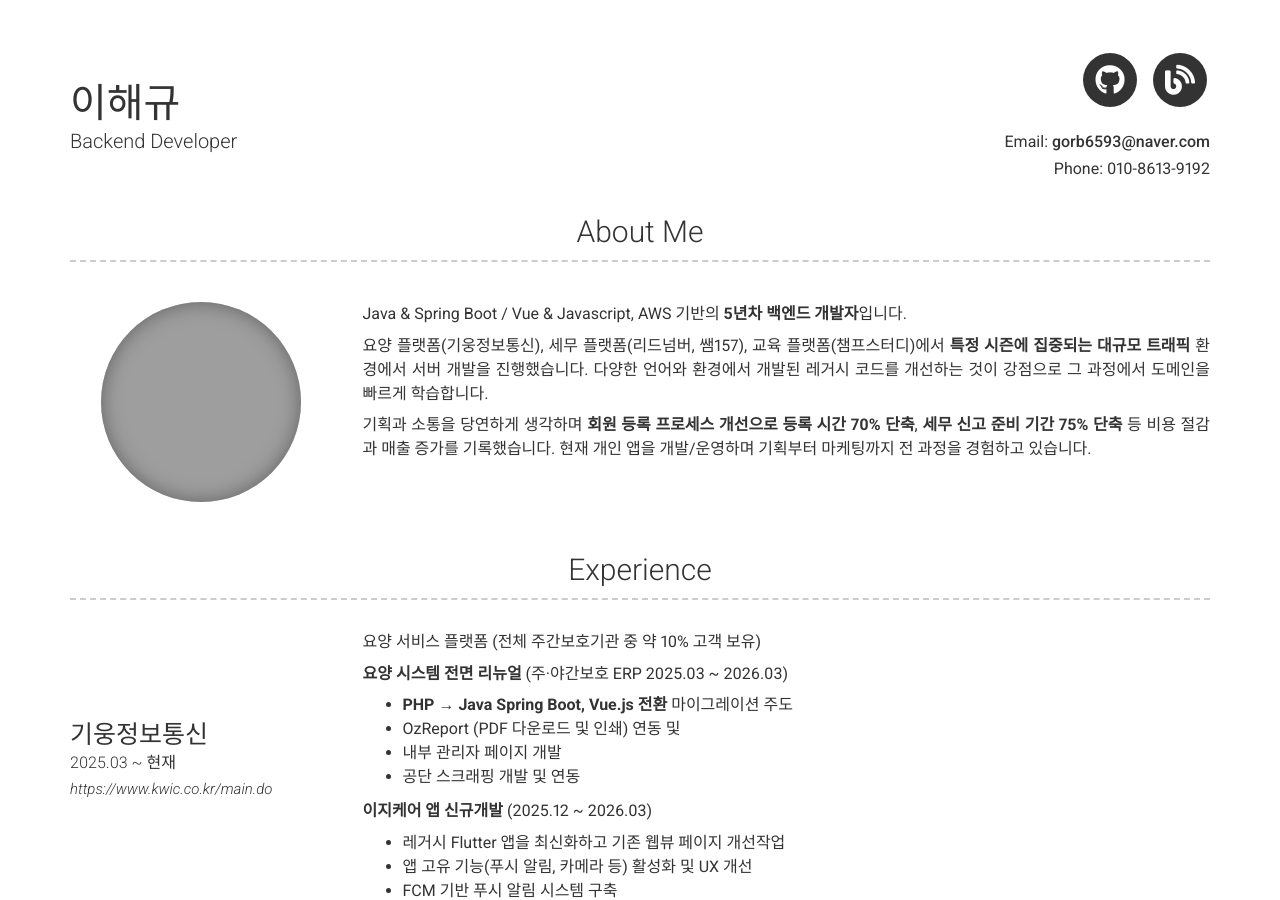
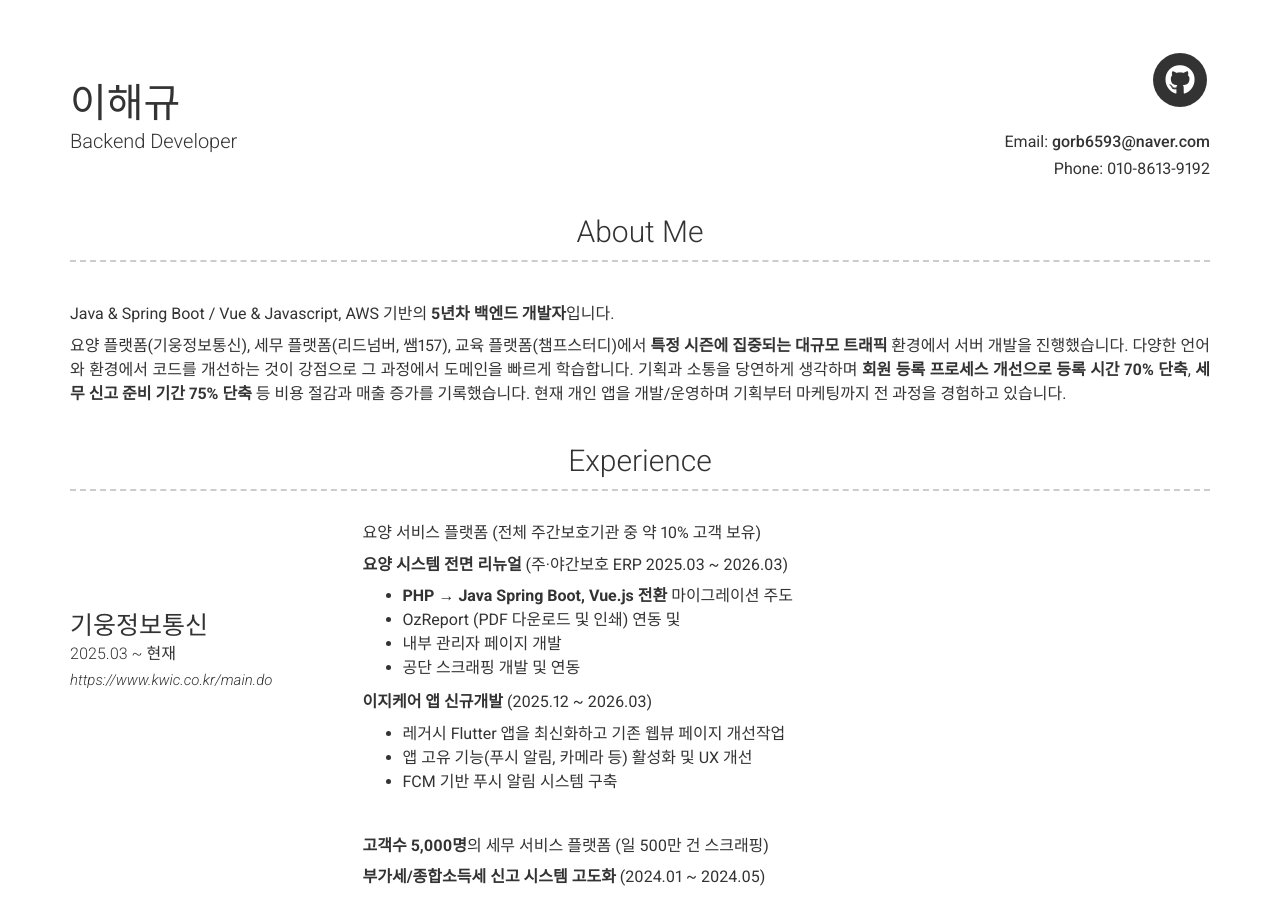
Before and after one commit to gorb6593/gorb6593.github.io, a Jekyll site: the page built from index.md, in a window 1280 px wide and 900 px high. Built offline with Jekyll 4.4.1, drawn with Linux system fonts in a browser that asks for light colours; nearby versions of some CDN libraries; grey boxes are pictures that could not be loaded.

Commit message:
2차업뎃

```diff
--- a/_config.yml
+++ b/_config.yml
@@ -18,19 +18,18 @@ darkmode: false
 github_username: gorb6593
 
 # Additional icon links
-additional_links:
-  - title: Blog
-    icon: fas fa-blog
-    url: https://harrystroy.tistory.com
+#additional_links:
+#  - title: Blog
+#    icon: fas fa-blog
+#    url: https://harrystroy.tistory.com
 
 # About Section
-about_profile_image: images/profile.jpg
+#about_profile_image: images/profile.jpg
 about_content: |
   Java & Spring Boot / Vue & Javascript, AWS 기반의 **5년차 백엔드 개발자**입니다.
 
   요양 플랫폼(기웅정보통신), 세무 플랫폼(리드넘버, 쌤157), 교육 플랫폼(챔프스터디)에서 **특정 시즌에 집중되는 대규모 트래픽** 환경에서 서버 개발을 진행했습니다.
-  다양한 언어와 환경에서 개발된 레거시 코드를 개선하는 것이 강점으로 그 과정에서 도메인을 빠르게 학습합니다.
-
+  다양한 언어와 환경에서 코드를 개선하는 것이 강점으로 그 과정에서 도메인을 빠르게 학습합니다.
   기획과 소통을 당연하게 생각하며 **회원 등록 프로세스 개선으로 등록 시간 70% 단축**, **세무 신고 준비 기간 75% 단축** 등 비용 절감과 매출 증가를 기록했습니다.
   현재 개인 앱을 개발/운영하며 기획부터 마케팅까지 전 과정을 경험하고 있습니다.
 
@@ -104,6 +103,7 @@ content:
 
       - layout: left
         title: 널리소프트
+        link: https://ssem.kr
         sub_title: 개발팀
         caption: 2022.01 ~ 2022.07 (7개월)
         description: |
```
Also changed, not shown: README.md (deleted).
